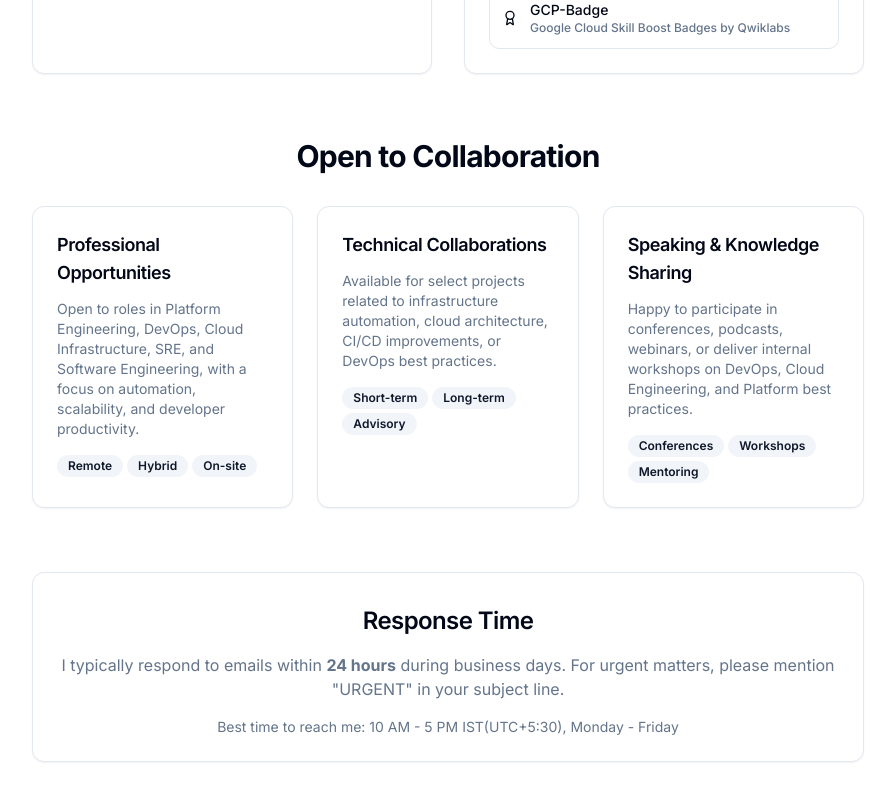
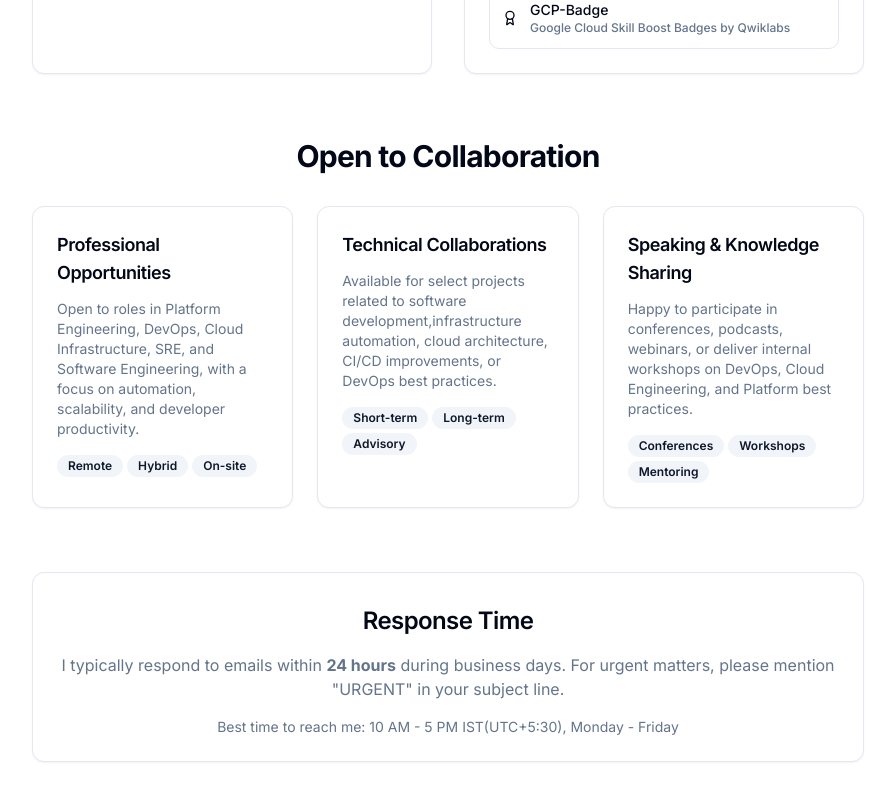
Before and after one commit to thisiskushal31/thisiskushal31.github.io, a React (Vite) app: page /#/contact in a window 1280 px wide. Shown: the part 1155-1955 px from the top of the page, without its empty margins (192-1087 px from the left). Built offline with nearby package versions, Linux system fonts and the light colour scheme.

Commit message:
fix: update description for Technical Collaborations to include software development

```diff
--- a/src/pages/Contact.tsx
+++ b/src/pages/Contact.tsx
@@ -36,7 +36,7 @@ const Contact = () => {
     {
       title: "Technical Collaborations",
       description:
-        "Available for select projects related to infrastructure automation, cloud architecture, CI/CD improvements, or DevOps best practices.",
+        "Available for select projects related to software development,infrastructure automation, cloud architecture, CI/CD improvements, or DevOps best practices.",
       tags: ["Short-term", "Long-term", "Advisory"],
     },
     {
```
